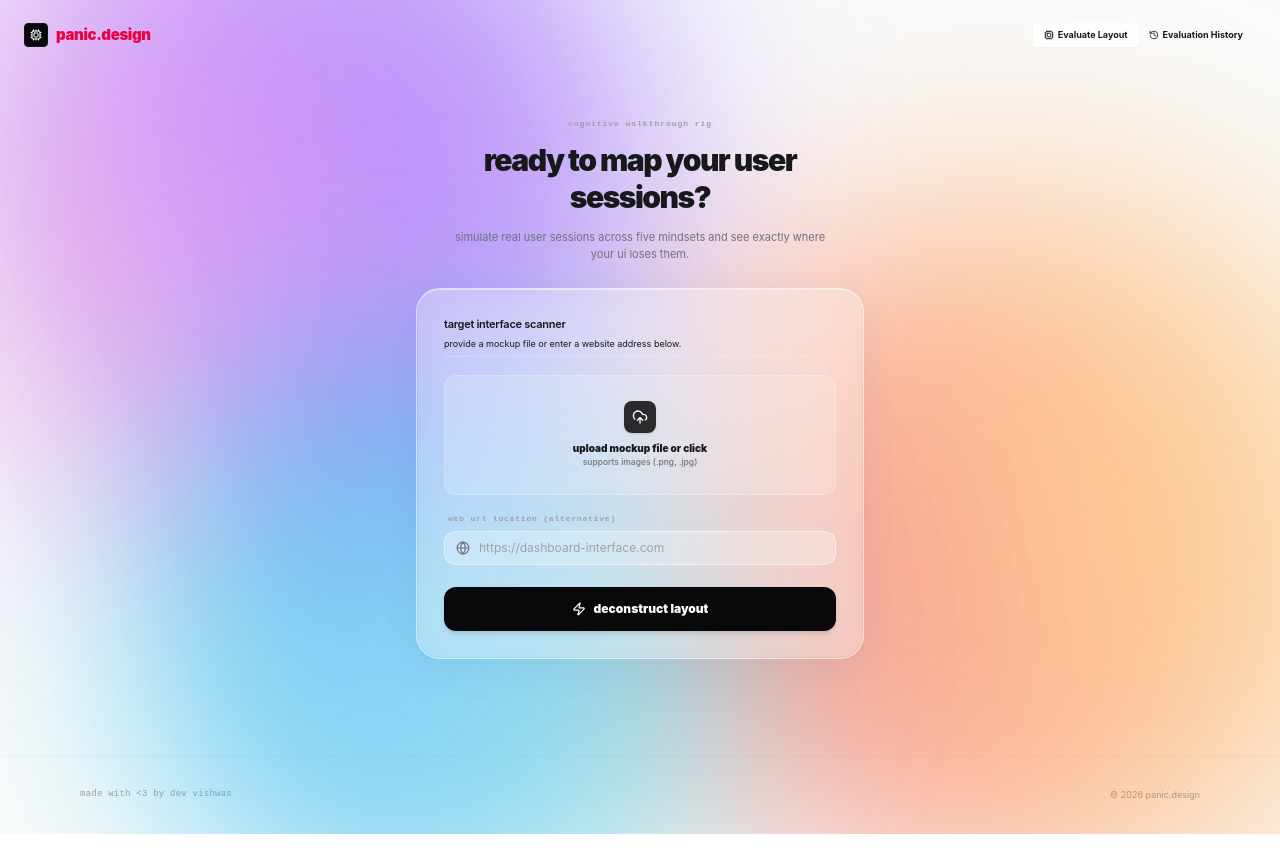
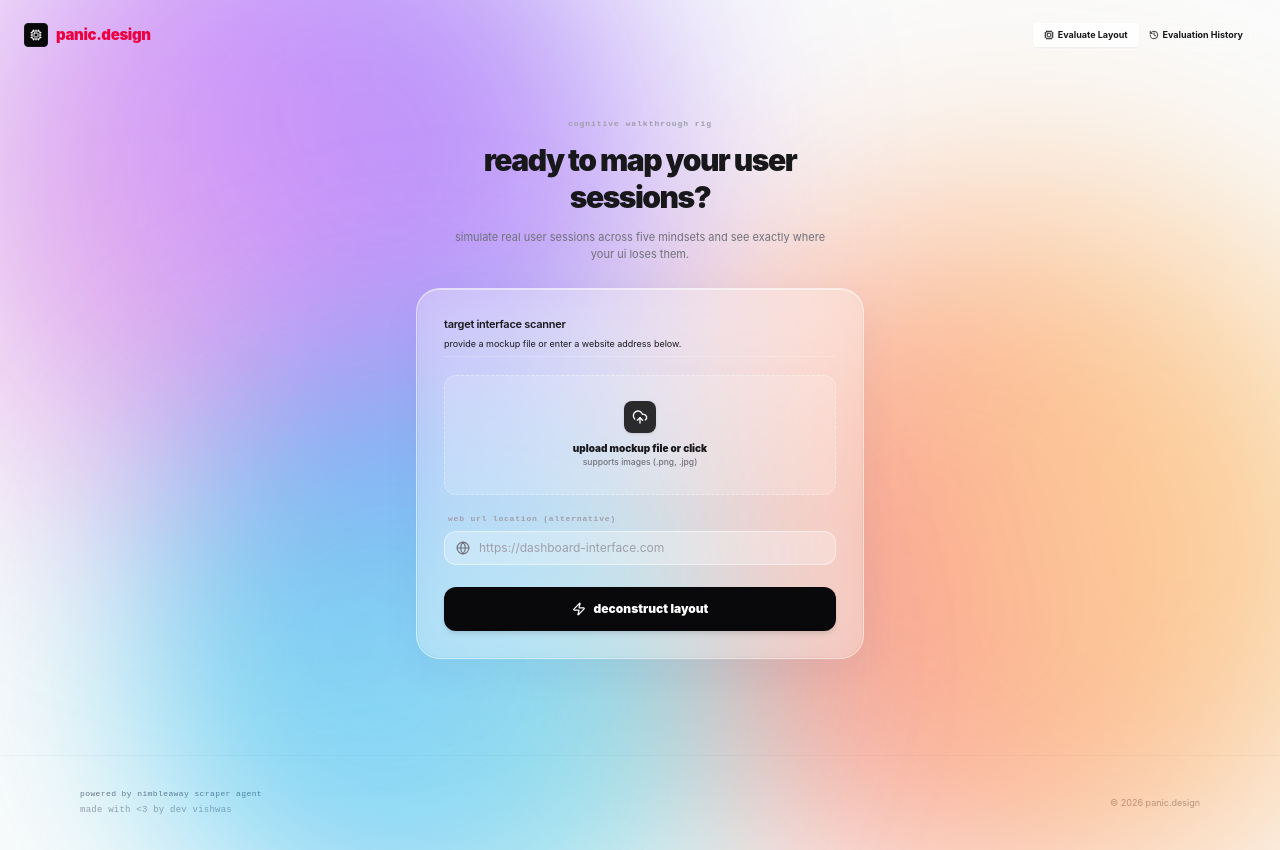
Before and after one commit to radmm/panicdesign, a React (Vite) app: page / in a window 1280 px wide. Built offline with nearby package versions, Linux system fonts and the light colour scheme.

Commit message:
style: update footer layout and add scraper credit
Refactor footer structure for better alignment and include acknowledgment for the underlying scraper agent.

```diff
--- a/src/App.tsx
+++ b/src/App.tsx
@@ -636,7 +636,8 @@ export default function App() {
       {/* Elegant, high-contrast, minimalist responsive Footer */}
       <footer className="py-8 mt-12 border-t border-zinc-200/45">
         <div className="max-w-6xl mx-auto px-4 flex flex-col sm:flex-row items-center justify-between gap-3 font-mono text-[9px] text-zinc-400">
-          <div className="flex flex-wrap items-center justify-center sm:justify-start gap-2 lowercase tracking-wide text-zinc-400">
+          <div className="flex flex-col items-center sm:items-start gap-1 lowercase tracking-wide text-zinc-400">
+            <span className="text-[8px] text-zinc-500 font-mono tracking-wider">powered by nimbleaway scraper agent</span>
             <span>made with &lt;3 by dev vishwas</span>
           </div>
           <p className="font-sans font-normal text-zinc-400">
```
